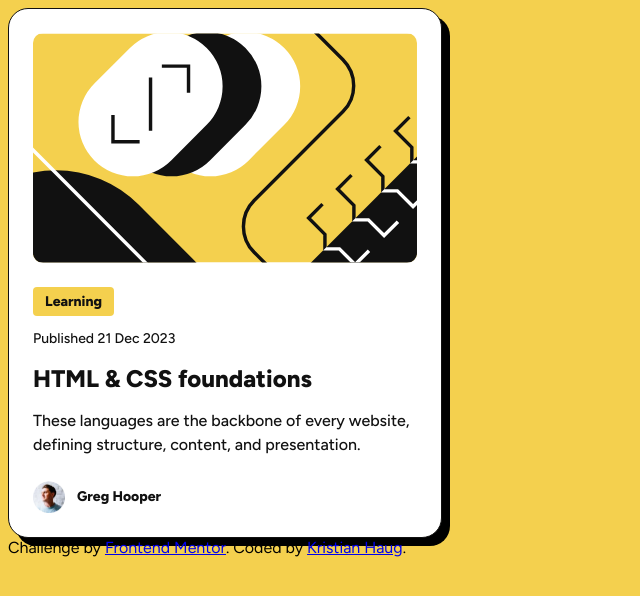
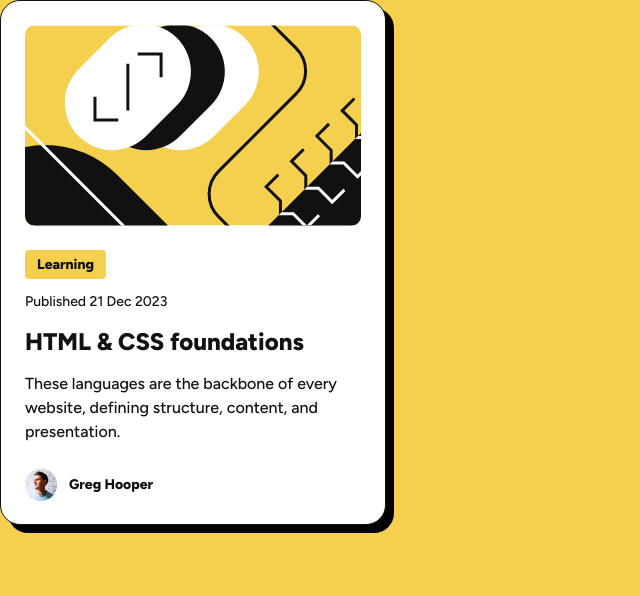
Before and after one commit to klhaug/blog-preview-card, a plain HTML site: page index.html in a window 1280 px wide. Shown: the whole page, without its empty margins (0-640 px from the left). Drawn offline with Linux system fonts and the light colour scheme.

Commit message:
working on placement

```diff
--- a/index.html
+++ b/index.html
@@ -9,8 +9,9 @@
 </head>
 <body>
   <main>
+      <div class="card-container">
         <div class="card">
-        <img src="./assets/images/illustration-article.svg">
+          <img class="blog-img" src="./assets/images/illustration-article.svg">
           <div class="txt-container">
             <h2 class="txt-4 bg-yellow">Learning</h2>
             <p class="txt-3">Published 21 Dec 2023</p>
@@ -19,9 +20,10 @@
           </div>
           <div class="author-container">
             <div class="author-img-container">
-            <img src="./assets/images/image-avatar.webp">
+              <img class="author-img" src="./assets/images/image-avatar.webp">
             </div>
             <p class="txt-4">Greg Hooper</p>
+          </div>
         </div>
       </div>
   </main>
--- a/styles.css
+++ b/styles.css
@@ -44,6 +44,7 @@ h1, h2, h3, p {
     line-height: 150%;
     margin: 0;
     font-weight: 800;
+    font-style: normal;
     letter-spacing: 0px;
     color: var(--color-gray-950);
 }
@@ -51,10 +52,12 @@ h1, h2, h3, p {
 body {
     font-family: Figtree;
     background-color: var(--color-yellow);
+    max-width: 1440px;
+    margin: auto;
 }
 
 .bg-yellow {
-    display: flex;
+display: flex;
 padding: var(--spacing-50, 4px) var(--spacing-150, 12px);
 justify-content: center;
 align-items: center;
@@ -65,33 +68,32 @@ background: var(--color-yellow, #F4D04E);
 }
 
 main {
-    max-width: 1440px;
-    margin: auto;
+
 }
+
 
 .card {
     display: flex;
-    max-width: 384px;
+    max-height: fit-content;
+    max-width: 336px;
     padding: var(--spacing-300, 24px);
     flex-direction: column;
     align-items: flex-start;
     gap: var(--spacing-300, 24px);
-    flex-shrink: 0;
     border-radius: 20px;
     border: 1px solid var(--color-gray-950, #111);
     background: var(--color-white, #FFF);
     box-shadow: 8px 8px 0px 0px #000;
 }
 
-img {
-    width: 100%;
+.blog-img {
     border-radius: 10px;
 }
 
 .author-container {
     display: flex;
-align-items: center;
-gap: var(--spacing-150, 12px);
+    align-items: center;
+    gap: var(--spacing-150, 12px);
 }
 
 .author-img-container {
@@ -101,14 +103,25 @@ gap: var(--spacing-150, 12px);
 }
 
 .txt-container {
+    max-width: 336px;
     display: flex;
     flex-direction: column;
     align-items: flex-start;
     gap: var(--spacing-150, 12px);
-    align-self: stretch;
+    text-wrap: wrap;
     }
 
+.author-img {
+    width: 100%;
+}
+
 footer {
-    max-width: 1440px;
-    margin: auto;
+    color: var(--color-yellow);
+    display: flex;
+    justify-content: center;
 }
+
+a {
+    text-decoration: none;
+    color: var(--color-yellow)
+}
```
Lines whose indentation alone changed are shown as unchanged.
